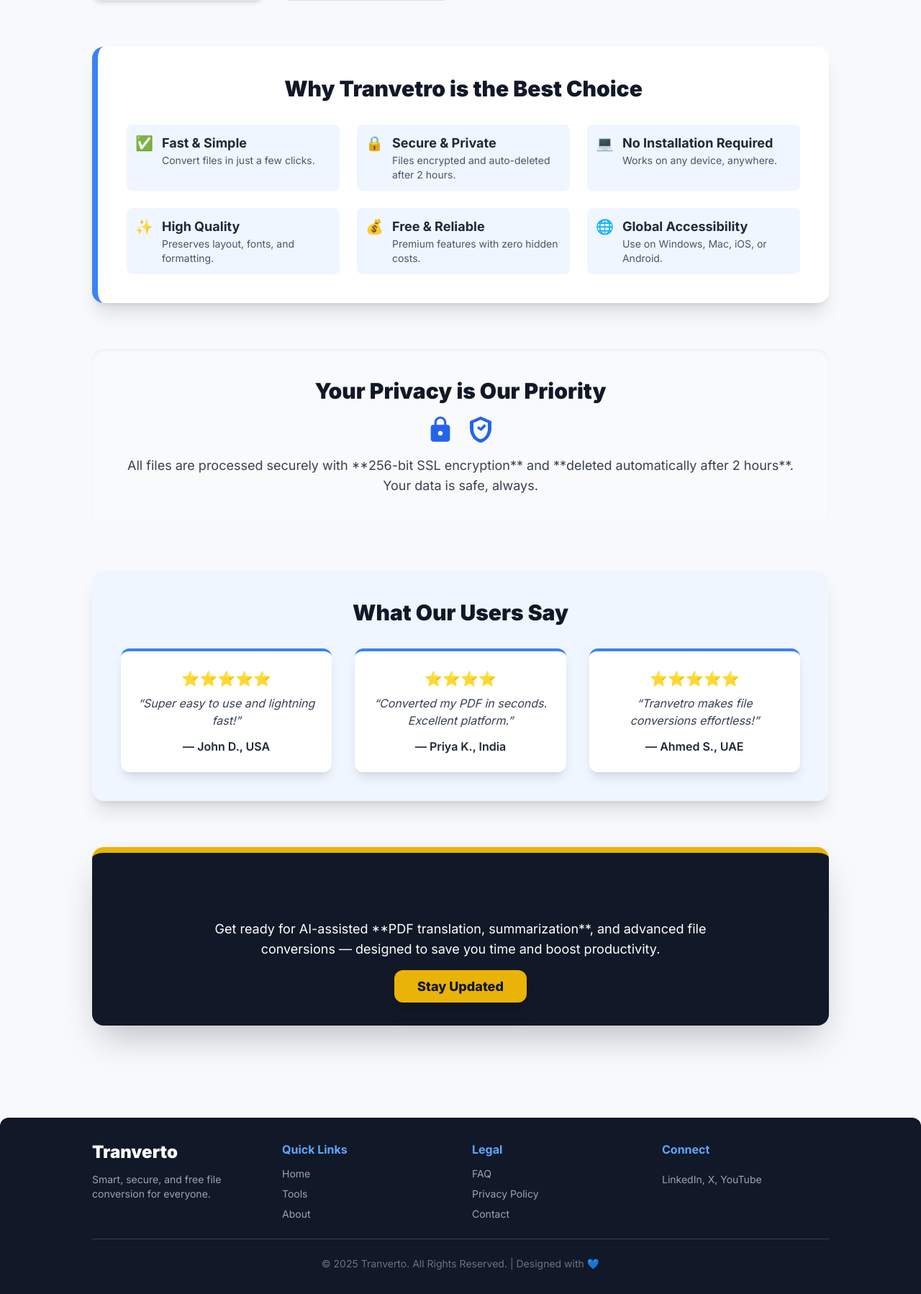
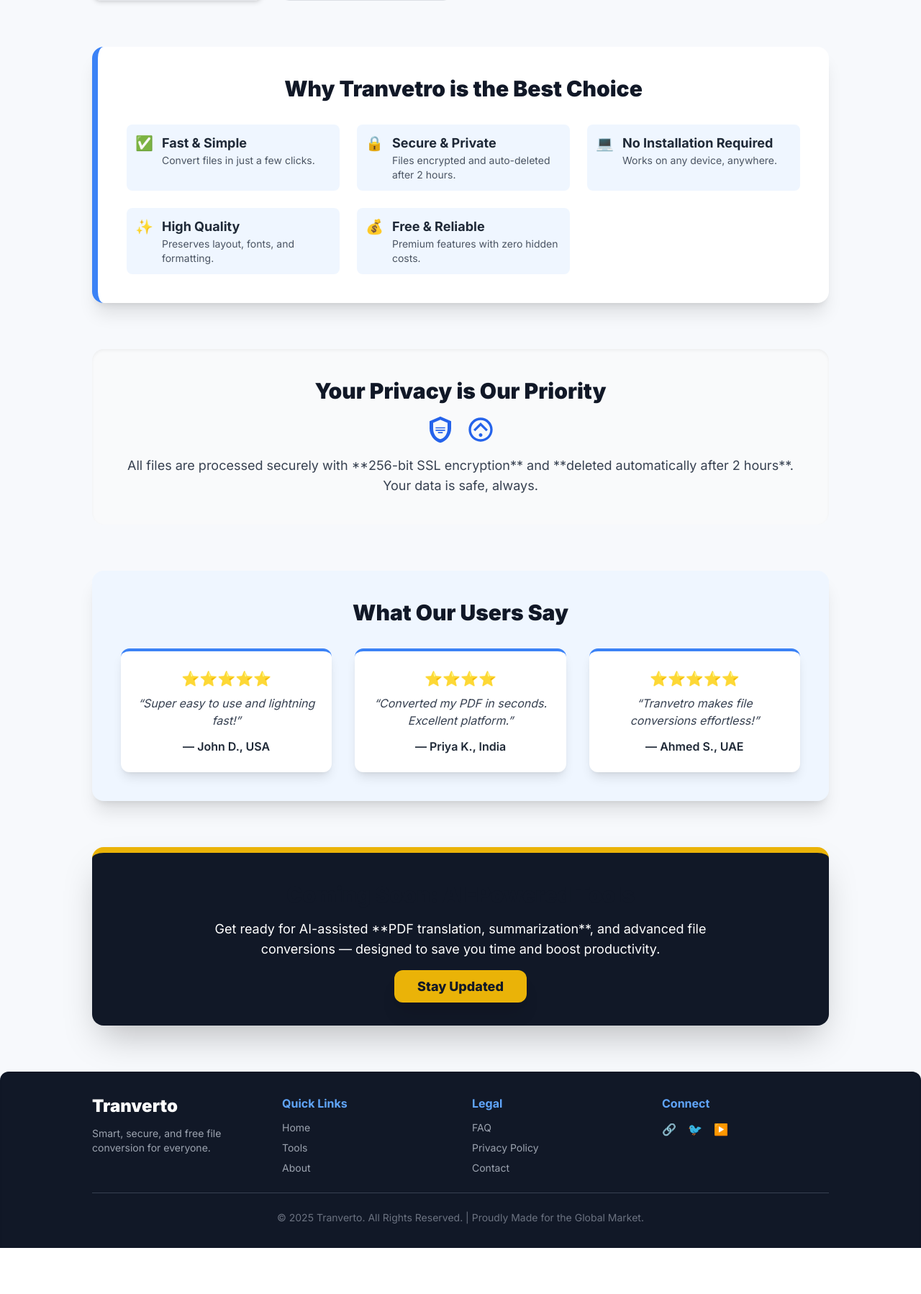
Before and after one commit to sanandrentalborker/Tranverto, a Flask app: page / in a window 1280 px wide. Shown: the part 1553-3351 px from the top of the page at 72% size. After the commit the page ends 3287 px from the top, so only its background shows below. Run offline with Flask 3, Linux system fonts and the light colour scheme; some libraries are stand-ins or nearby versions.

Commit message:
index.html

```diff
--- a/templates/index.html
+++ b/templates/index.html
@@ -13,22 +13,58 @@
     <link href="https://fonts.googleapis.com/css2?family=Inter:wght@400;600;700;800;900&display=swap" rel="stylesheet">
 
     <style>
-        body { font-family: 'Inter', sans-serif; background-color: #f7f9fc; }
-        .converter-card { transition: all 0.3s cubic-bezier(0.25,0.8,0.25,1); cursor: pointer; border: 1px solid #e5e7eb; box-shadow: 0 4px 15px rgba(0,0,0,0.05); }
-        .converter-card:hover { transform: translateY(-5px) scale(1.02); box-shadow: 0 10px 20px rgba(59,130,246,0.2); border-color: #3b82f6; }
-        .upload-area { border: 3px dashed #93c5fd; transition: border-color 0.3s, background-color 0.3s; background-color: #eff6ff; }
-        .upload-area:hover, .upload-area.dragover { border-color: #3b82f6; background-color: #dbeafe; }
-        .loader { border-top-color: #1d4ed8; animation: spin 1s linear infinite; }
-        @keyframes spin { 0% { transform: rotate(0deg); } 100% { transform: rotate(360deg); } }
-        .svg-icon { fill: currentColor; width: 24px; height: 24px; }
+        /* Design Shift: Clean, Modern Look (Soft Blues & Whites) */
+        body {
+            font-family: 'Inter', sans-serif;
+            background-color: #f7f9fc; /* Very light grey/blue background */
+        }
+        /* Converter Card Refinement */
+        .converter-card {
+            transition: all 0.3s cubic-bezier(0.25, 0.8, 0.25, 1);
+            cursor: pointer;
+            border: 1px solid #e5e7eb; /* Subtle light border */
+            box-shadow: 0 4px 15px rgba(0, 0, 0, 0.05);
+        }
+        .converter-card:hover {
+            /* Clean lift with a touch of blue shadow */
+            transform: translateY(-5px) scale(1.02);
+            box-shadow: 0 10px 20px rgba(59, 130, 246, 0.2); /* Soft Blue Shadow */
+            border-color: #3b82f6; /* Blue border on hover */
+        }
+        /* Upload Area */
+        .upload-area {
+            border: 3px dashed #93c5fd; /* Light blue dashed border */
+            transition: border-color 0.3s, background-color 0.3s;
+            background-color: #eff6ff; /* Very light blue background */
+        }
+        .upload-area:hover {
+            border-color: #3b82f6; /* Blue border on hover */
+            background-color: #e0f2fe;
+        }
+        /* Loader remains Blue */
+        .loader {
+            border-top-color: #1d4ed8;
+            -webkit-animation: spin 1s ease-in-out infinite;
+            animation: spin 1s ease-in-out infinite;
+        }
+        @keyframes spin {
+            0% { transform: rotate(0deg); }
+            100% { transform: rotate(360deg); }
+        }
+        /* Utility for Icons (if custom icons are used) */
+        .svg-icon {
+             fill: currentColor;
+             width: 24px;
+             height: 24px;
+        }
     </style>
 </head>
 <body class="min-h-screen flex flex-col items-center">
 
     <header class="w-full max-w-7xl px-4 py-4 md:py-6 flex justify-between items-center bg-white rounded-b-xl shadow-lg border-b-4 border-blue-600">
         <div class="flex items-center space-x-3">
-            <img src="{{ url_for('static', filename='logo.png') }}" alt="Tranvetro Logo" class="w-10 h-10 transform rotate-0" onerror="this.onerror=null;this.src='https://placehold.co/40x40/3b82f6/ffffff?text=TR'">
-            <h1 class="text-3xl font-black text-gray-900 tracking-tight">Tran<span class="text-blue-600">vetro</span></h1>
+            <img src="{{ url_for('static', filename='logo.png') }}" alt="Tranverto Logo" class="w-10 h-10 transform rotate-0" onerror="this.onerror=null;this.src='https://placehold.co/40x40/3b82f6/ffffff?text=TR'">
+            <h1 class="text-3xl font-black text-gray-900 tracking-tight">Tran<span class="text-blue-600">verto</span></h1>
         </div>
         <nav class="hidden md:flex space-x-6 text-gray-600 font-semibold">
             <a href="#" class="hover:text-blue-600">Home</a>
@@ -56,7 +92,7 @@
                 </a>
             </div>
             <div class="mt-8 h-32 bg-gray-100 rounded-lg flex items-center justify-center text-gray-500 font-medium italic border border-dashed">
-
+                [Illustration of files transforming into different formats here]
             </div>
         </section>
 
@@ -120,6 +156,9 @@
                 <button onclick="openModal('tool-pdf-to-image')" class="mt-auto w-full bg-blue-500 hover:bg-blue-600 text-white font-semibold py-2 px-4 rounded-lg transition duration-300 shadow-md">Convert Now</button>
             </div>
 
+        </div>
+
+        <div class="grid grid-cols-1 sm:grid-cols-2 lg:grid-cols-4 gap-6 max-w-5xl mx-auto mt-6">
             <div id="tool-image-to-pdf" data-route="/image-to-pdf" data-input-ext=".jpg, .jpeg, .png, .gif" class="converter-card bg-white p-6 rounded-xl shadow-md flex flex-col items-start hover:shadow-lg">
                 <span class="text-3xl mb-3 text-indigo-500">📸</span>
                 <h3 class="text-xl font-bold text-gray-800 mb-2">Image to PDF</h3>
@@ -133,7 +172,6 @@
                 <p class="text-sm text-gray-600 mb-4 h-12">Translate PDFs instantly into any language.</p>
                 <button disabled class="mt-auto w-full bg-gray-400 text-white font-semibold py-2 px-4 rounded-lg shadow-md">Stay Tuned</button>
             </div>
-
         </div>
 
         <section class="mt-16 bg-white p-10 rounded-2xl shadow-xl border-l-8 border-blue-500 max-w-5xl mx-auto">
@@ -174,21 +212,14 @@
                         <p class="text-sm text-gray-600">Premium features with zero hidden costs.</p>
                     </div>
                 </div>
-                <div class="flex items-start space-x-3 p-3 bg-blue-50 rounded-lg">
-                    <span class="text-xl text-blue-600">🌐</span>
-                    <div>
-                        <h3 class="text-lg font-bold text-gray-800">Global Accessibility</h3>
-                        <p class="text-sm text-gray-600">Use on Windows, Mac, iOS, or Android.</p>
-                    </div>
-                </div>
             </div>
         </section>
 
         <section class="mt-16 text-center bg-gray-50 p-10 rounded-2xl shadow-inner max-w-5xl mx-auto">
             <h2 class="text-3xl font-black text-gray-900 mb-4">Your Privacy is Our Priority</h2>
             <div class="flex justify-center space-x-4 mb-4 text-blue-600">
-                <svg class="w-10 h-10 svg-icon" xmlns="http://www.w3.org/2000/svg" viewBox="0 0 24 24"><path d="M18 8h-1V6c0-2.76-2.24-5-5-5S7 3.24 7 6v2H6c-1.1 0-2 .9-2 2v10c0 1.1.9 2 2 2h12c1.1 0 2-.9 2-2V10c0-1.1-.9-2-2-2zm-6 9c-1.1 0-2-.9-2-2s.9-2 2-2 2 .9 2 2-.9 2-2 2zm3.1-9H8.9V6c0-1.71 1.39-3.1 3.1-3.1s3.1 1.39 3.1 3.1v2z"/></svg>
-                <svg class="w-10 h-10 svg-icon" xmlns="http://www.w3.org/2000/svg" viewBox="0 0 24 24"><path d="M12 1L3 5v6c0 5.55 3.84 10.74 9 12 5.16-1.26 9-6.45 9-12V5l-9-4zm0 18.98c-3.5-.83-6-4.24-6-8.98V6.3l6-2.5 6 2.5v4.7c0 4.74-2.5 8.15-6 8.98z"/><path d="M10.88 12.39L9 10.51l1.41-1.41 1.47 1.47 3.18-3.18L16.59 9l-4.2 4.2-1.51-1.41z"/></svg>
+                <svg class="w-10 h-10 svg-icon" xmlns="http://www.w3.org/2000/svg" viewBox="0 0 24 24"><path d="M12 1L3 5v6c0 5.55 3.84 10.74 9 12 5.16-1.26 9-6.45 9-12V5l-9-4zm0 18.98c-3.5-.83-6-4.24-6-8.98V6.3l6-2.5 6 2.5v4.7c0 4.74-2.5 8.15-6 8.98z"/><path d="M16 10H8v1h8v-1zm0 2H8v1h8v-1zm-2 2H10v1h4v-1z"/></svg>
+                <svg class="w-10 h-10 svg-icon" xmlns="http://www.w3.org/2000/svg" viewBox="0 0 24 24"><path d="M12 2C6.48 2 2 6.48 2 12s4.48 10 10 10 10-4.48 10-10S17.52 2 12 2zm0 18c-4.41 0-8-3.59-8-8s3.59-8 8-8 8 3.59 8 8-3.59 8-8 8z"/><path d="M12 6l-6 6 1.41 1.41L12 8.83l4.59 4.58L18 12l-6-6zM12 18h-.01c-.83 0-1.5-.67-1.5-1.5s.67-1.5 1.5-1.5 1.5.67 1.5 1.5-.67 1.5-1.5 1.5z"/></svg>
             </div>
             <p class="text-lg text-gray-700 font-medium">
                 All files are processed securely with **256-bit SSL encryption** and **deleted automatically after 2 hours**. Your data is safe, always.
@@ -226,8 +257,6 @@
                 Stay Updated
             </a>
         </section>
-
-        <div class="mb-16"></div>
 
     </main>
 
@@ -292,16 +321,15 @@
             </div>
             <div>
                 <h4 class="font-bold text-blue-400 mb-3">Connect</h4>
-                <div class="flex space-x-4 text-gray-400 text-xl">
-                    <a href="#" class="hover:text-blue-500" aria-label="LinkedIn"><i class="fab fa-linkedin"></i></a>
-                    <a href="#" class="hover:text-blue-500" aria-label="X (Twitter)"><i class="fab fa-twitter-square"></i></a>
-                    <a href="#" class="hover:text-blue-500" aria-label="YouTube"><i class="fab fa-youtube-square"></i></a>
+                <div class="flex space-x-4 text-gray-400">
+                    <a href="#" class="hover:text-blue-500" aria-label="LinkedIn">🔗</a>
+                    <a href="#" class="hover:text-blue-500" aria-label="X (Twitter)">🐦</a>
+                    <a href="#" class="hover:text-blue-500" aria-label="YouTube">▶️</a>
                 </div>
-                <p class="text-sm text-gray-400 mt-2">LinkedIn, X, YouTube</p>
             </div>
         </div>
 
-        <p class="text-center text-sm text-gray-500">© 2025 Tranverto. All Rights Reserved. | Designed with 💙</p>
+        <p class="text-center text-sm text-gray-500">© 2025 Tranverto. All Rights Reserved. | Proudly Made for the Global Market.</p>
     </footer>
 
     <script>
@@ -316,19 +344,19 @@
         const messageBox = document.getElementById('message-box');
         const convertButton = document.getElementById('convert-button');
 
+        // Modal functions (Unchanged)
         function openModal(toolId) {
             const toolElement = document.getElementById(toolId);
             if (!toolElement) return;
 
-            // Reset modal state
-            fileUpload.value='';
+            fileUpload.value = '';
             fileStatus.classList.add('hidden');
             progressArea.classList.add('hidden');
             messageBox.classList.add('hidden');
-            convertButton.disabled=false;
-            convertButton.textContent='Convert';
-            convertButton.classList.remove('bg-gray-400','cursor-not-allowed','shadow-none');
-            convertButton.classList.add('bg-blue-600','hover:bg-blue-700','shadow-xl');
+            convertButton.disabled = false;
+            convertButton.textContent = 'Convert';
+            convertButton.classList.remove('bg-gray-400', 'cursor-not-allowed', 'shadow-none');
+            convertButton.classList.add('bg-blue-600', 'hover:bg-blue-700', 'shadow-xl'); // Color update
 
             const toolTitle = toolElement.querySelector('h3').textContent;
             const inputExt = toolElement.getAttribute('data-input-ext');
@@ -350,9 +378,9 @@
             document.body.classList.remove('modal-open');
         }
 
-        fileUpload.addEventListener('change', (e)=>{
-            if(e.target.files.length>0){
-                fileNameDisplay.textContent=e.target.files[0].name;
+        fileUpload.addEventListener('change', (e) => {
+            if (e.target.files.length > 0) {
+                fileNameDisplay.textContent = e.target.files[0].name;
                 fileStatus.classList.remove('hidden');
                 messageBox.classList.add('hidden');
             } else {
@@ -360,71 +388,71 @@
             }
         });
 
-        uploadForm.addEventListener('submit', async(e)=>{
+        // Form Submission (Unchanged logic, just class names updated)
+        uploadForm.addEventListener('submit', async (e) => {
             e.preventDefault();
-            if(fileUpload.files.length===0){
-                showMessage('Please select a file to convert.','error');
+            if (fileUpload.files.length === 0) {
+                showMessage('Please select a file to convert.', 'error');
                 return;
             }
 
             // Loading state setup
             progressArea.classList.remove('hidden');
             messageBox.classList.add('hidden');
-            convertButton.disabled=true;
-            convertButton.textContent='Converting...';
-            convertButton.classList.remove('bg-blue-600','hover:bg-blue-700','shadow-xl');
-            convertButton.classList.add('bg-gray-400','cursor-not-allowed','shadow-none');
+            convertButton.disabled = true;
+            convertButton.textContent = 'Converting...';
+            convertButton.classList.remove('bg-blue-600', 'hover:bg-blue-700', 'shadow-xl');
+            convertButton.classList.add('bg-gray-400', 'cursor-not-allowed', 'shadow-none');
 
             const formData = new FormData();
             formData.append('file', fileUpload.files[0]);
-            const route=document.getElementById('conversion-route').value;
+            const route = document.getElementById('conversion-route').value;
 
-            try{
-                const response=await fetch(route,{method:'POST',body:formData});
+            try {
+                const response = await fetch(route, { method: 'POST', body: formData });
 
-                if(response.ok && response.headers.get('Content-Type') && response.headers.get('Content-Type').includes('application')) {
+                if (response.ok && response.headers.get('Content-Type') && response.headers.get('Content-Type').includes('application')) {
                     // Success handling (file download logic)
                     const blob = await response.blob();
-                    let downloadName='converted_file';
-                    const disposition=response.headers.get('Content-Disposition');
-
-                    if(disposition && disposition.indexOf('attachment')!==-1){
-                        const filenameRegex=/filename[^;=\n]*=((['"]).*?\2|[^;\n]*)/;
-                        const matches=filenameRegex.exec(disposition);
-                        if(matches!=null && matches[1]){
-                            downloadName=matches[1].replace(/['"]/g,'');
+                    let downloadName = 'converted_file';
+                    const disposition = response.headers.get('Content-Disposition');
+                    if (disposition && disposition.indexOf('attachment') !== -1) {
+                        const filenameRegex = /filename[^;=\n]*=((['"]).*?\2|[^;\n]*)/;
+                        const matches = filenameRegex.exec(disposition);
+                        if (matches != null && matches[1]) {
+                            downloadName = matches[1].replace(/['"]/g, '');
                         }
                     }
 
                     const url = window.URL.createObjectURL(blob);
-                    const a=document.createElement('a');
-                    a.style.display='none';
-                    a.href=url;
-                    a.download=downloadName;
+                    const a = document.createElement('a');
+                    a.style.display = 'none';
+                    a.href = url;
+                    a.download = downloadName;
                     document.body.appendChild(a);
                     a.click();
                     window.URL.revokeObjectURL(url);
-                    showMessage('Conversion successful! Your file is downloading.','success');
+                    showMessage('Conversion successful! Your file is downloading.', 'success');
                 } else {
                     const errorText = await response.text();
                     showMessage(`Conversion Error: Network or API Error: ${errorText || 'Unknown Server Error'}`, 'error');
                 }
-            } catch(error){
+            } catch (error) {
                 console.error("Fetch Error:", error);
                 showMessage(`Network Error: Failed to reach the server.`, 'error');
             } finally {
                 // Reset loading state
                 progressArea.classList.add('hidden');
-                convertButton.disabled=false;
-                convertButton.textContent='Convert';
-                convertButton.classList.remove('bg-gray-400','cursor-not-allowed','shadow-none');
-                convertButton.classList.add('bg-blue-600','hover:bg-blue-700','shadow-xl');
+                convertButton.disabled = false;
+                convertButton.textContent = 'Convert';
+                convertButton.classList.remove('bg-gray-400', 'cursor-not-allowed', 'shadow-none');
+                convertButton.classList.add('bg-blue-600', 'hover:bg-blue-700', 'shadow-xl');
             }
         });
 
         function showMessage(message, type) {
             messageBox.textContent = message;
-            messageBox.classList.remove('hidden', 'bg-red-50', 'text-red-800', 'bg-green-100', 'text-green-700');
+            messageBox.classList.remove('hidden', 'bg-red-100', 'text-red-700', 'bg-green-100', 'text-green-700', 'bg-red-50', 'text-red-800');
 
             if (type === 'error') {
                 messageBox.classList.add('bg-red-50', 'text-red-800', 'border', 'border-red-300');
```
